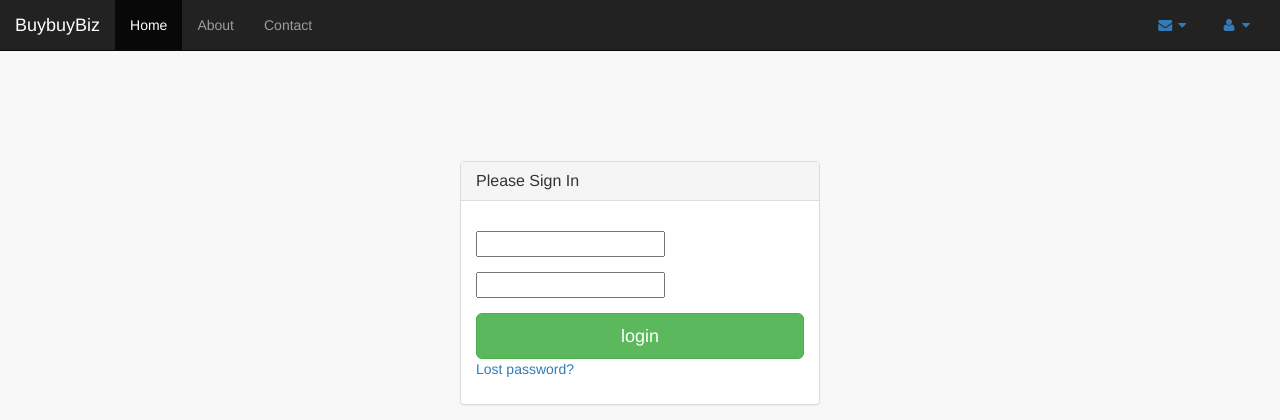
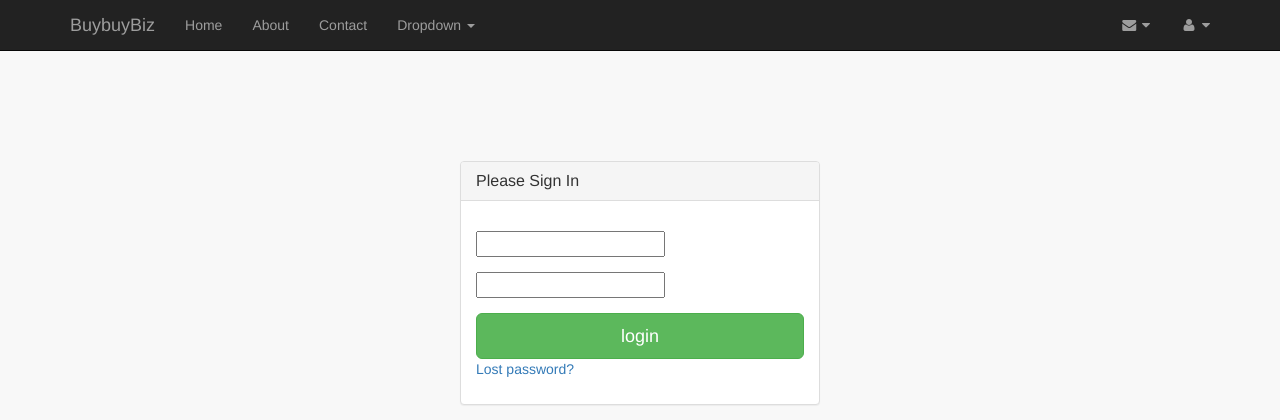
Before and after one commit to zqsun/Buybuybiz_ex, a Django app: template account/templates/account/registration/login.html in a window 1280 px wide. Shown: the top 420 px of the page. Run offline with Django 3.2, Linux system fonts and the light colour scheme; the template is opened without the code that fills it, so the values that code supplies are empty, except form fields; tables that the repository leaves empty hold one stand-in row (values such as "Sample post"); form fields are guessed from the names that the template uses; parts of the project's set-up code (start-up, migrations or seed data) failed here and were passed over; some libraries are stand-ins or nearby versions.

Commit message:
modified navbar in the base template. it looks pretty now

```diff
--- a/templates/base.html
+++ b/templates/base.html
@@ -23,7 +23,7 @@
   </head>
   <body>
     <nav class="navbar navbar-inverse navbar-static-top role="navigation"">
-      <!-- <div class="container"> -->
+      <div class="container">
         <div class="navbar-header">
             <button type="button" class="navbar-toggle collapsed" data-toggle="collapse" data-target="#navbar" aria-expanded="false" aria-controls="navbar">
             <span class="sr-only">Toggle navigation</span>
@@ -34,10 +34,10 @@
             <a class="navbar-brand" href="{% url 'account:login' %}">BuybuyBiz</a>
         </div>
         <ul class="nav navbar-nav">
-              <li class="active"><a href="{% url 'account:login' %}">Home</a></li>
+              <li><a href="{% url 'account:login' %}">Home</a></li>
               <li><a href="#about">About</a></li>
               <li><a href="#contact">Contact</a></li>
-              <!--
+
 <li class="dropdown">
                   <a href="#" class="dropdown-toggle" data-toggle="dropdown" role="button" aria-haspopup="true" aria-expanded="false">Dropdown <span class="caret"></span></a>
                   <ul class="dropdown-menu">
@@ -50,13 +50,14 @@
                       <li><a href="#">One more separated link</a></li>
                   </ul>
               </li>
- -->
+
           </ul>
-        <ul class="nav navbar-top-links navbar-right">
+        <ul class="nav navbar-nav navbar-right">
               <!-- <li> <a>Hello {{ user.get_username }}</a></li> -->
                 <li class="dropdown">
-                    <a class="dropdown-toggle" data-toggle="dropdown" href="#">
+                    <a class="dropdown-toggle" data-toggle="dropdown" href="#" role="button" aria-haspopup="true" aria-expanded="false">
                         <i class="fa fa-envelope fa-fw"></i>  <i class="fa fa-caret-down"></i>
+                        <!-- Dropdown <span class="caret"></span> -->
                     </a>
                     <ul class="dropdown-menu dropdown-messages">
                       <li>
@@ -137,8 +138,9 @@
                 </li>
                 <!-- /.dropdown -->
             </ul>
-            <!-- </div> -->
+            </div>
       {% block nav_sidebar %}{% endblock %}
+      <!-- </div> -->
     </nav>
     <div class="container" role="main">
     {% if messages %}
```
